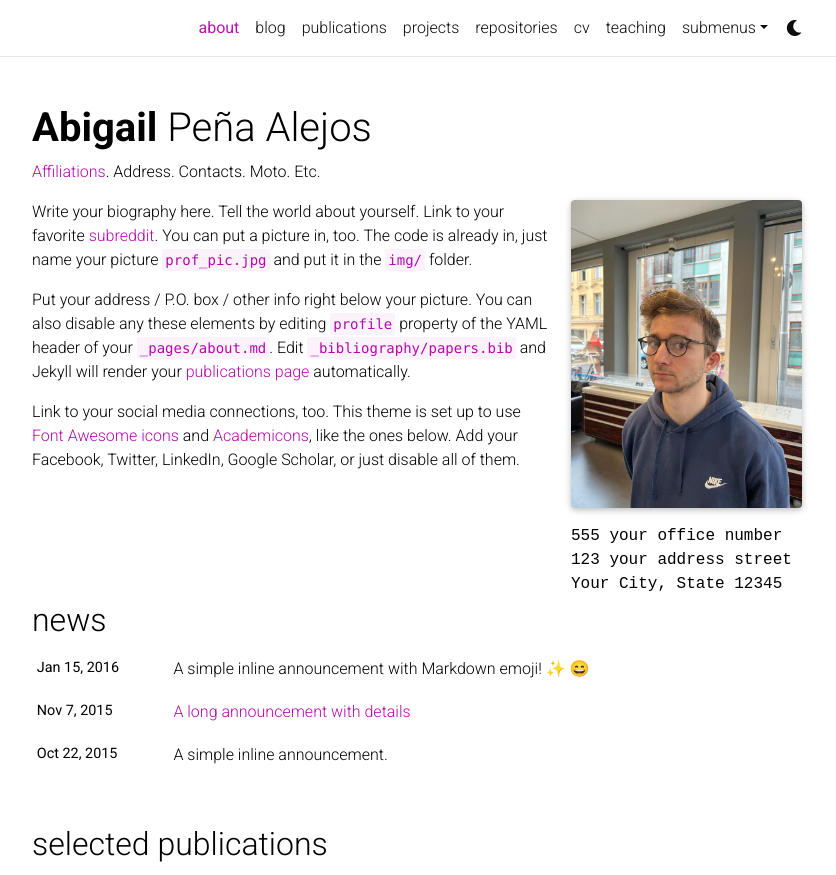
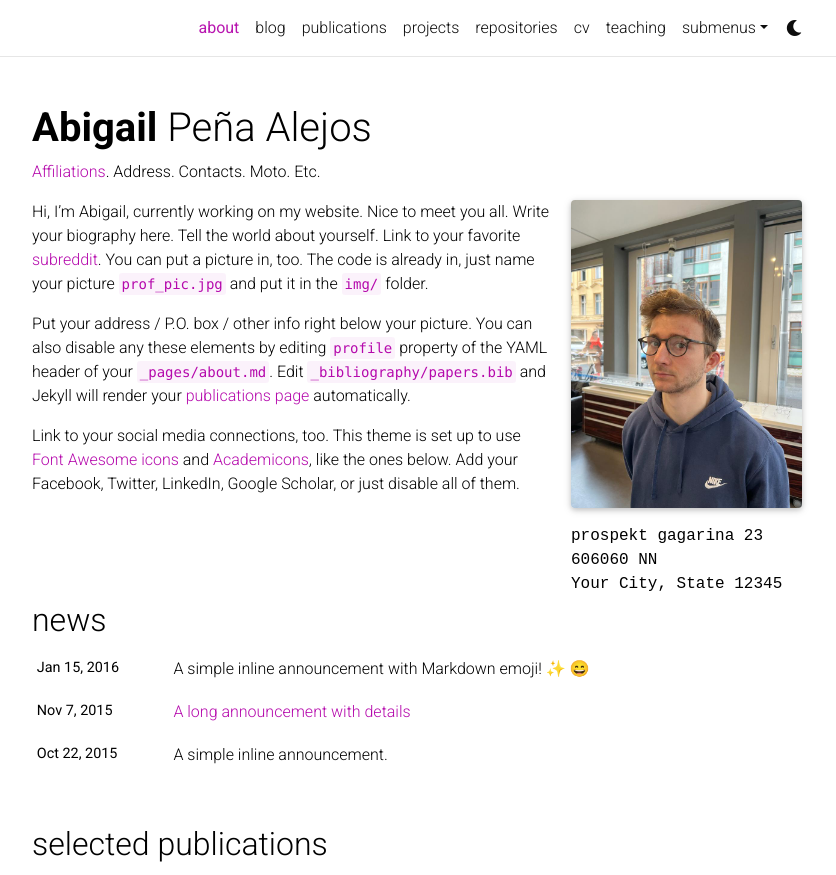
Before and after one commit to abbypenaalejos/abbypenaalejos.github.io, a Jekyll site: the page built from _pages/about.md, in a window 1280 px wide and 1165 px high, cut to the strip 0-875 px from the top of the window. Shown: the whole strip, without its empty margins (223-1059 px from the left). Built offline with Jekyll 4.4.1, drawn with Linux system fonts in a browser that asks for light colours; emoji names are drawn with the system emoji font; comment, search, counter and statistics services are not loaded; a style sheet for code colours, icons or effects is not loaded.

Commit message:
changed bio draft

```diff
--- a/_pages/about.md
+++ b/_pages/about.md
@@ -9,8 +9,8 @@ profile:
   image: prof_pic.jpg
   image_circular: false # crops the image to make it circular
   address: >
-    <p>555 your office number</p>
-    <p>123 your address street</p>
+    <p>prospekt gagarina 23</p>
+    <p>606060 NN</p>
     <p>Your City, State 12345</p>
 
 news: true  # includes a list of news items
@@ -18,6 +18,7 @@ selected_papers: true # includes a list of papers marked as "selected={true}"
 social: true  # includes social icons at the bottom of the page
 ---
 
+Hi, I'm Abigail, currently working on my website. Nice to meet you all.
 Write your biography here. Tell the world about yourself. Link to your favorite [subreddit](http://reddit.com). You can put a picture in, too. The code is already in, just name your picture `prof_pic.jpg` and put it in the `img/` folder.
 
 Put your address / P.O. box / other info right below your picture. You can also disable any these elements by editing `profile` property of the YAML header of your `_pages/about.md`. Edit `_bibliography/papers.bib` and Jekyll will render your [publications page](/al-folio/publications/) automatically.
```
